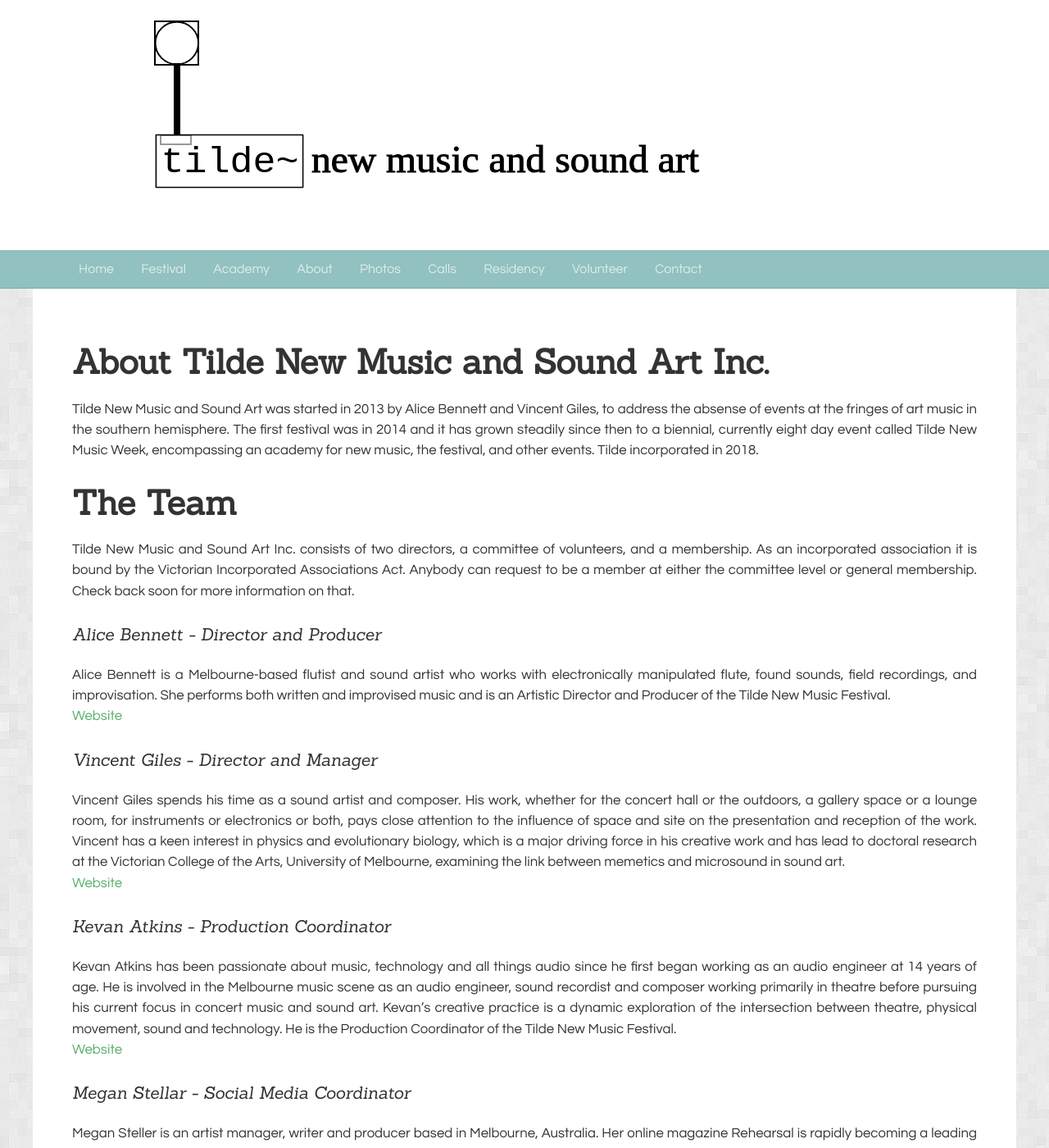
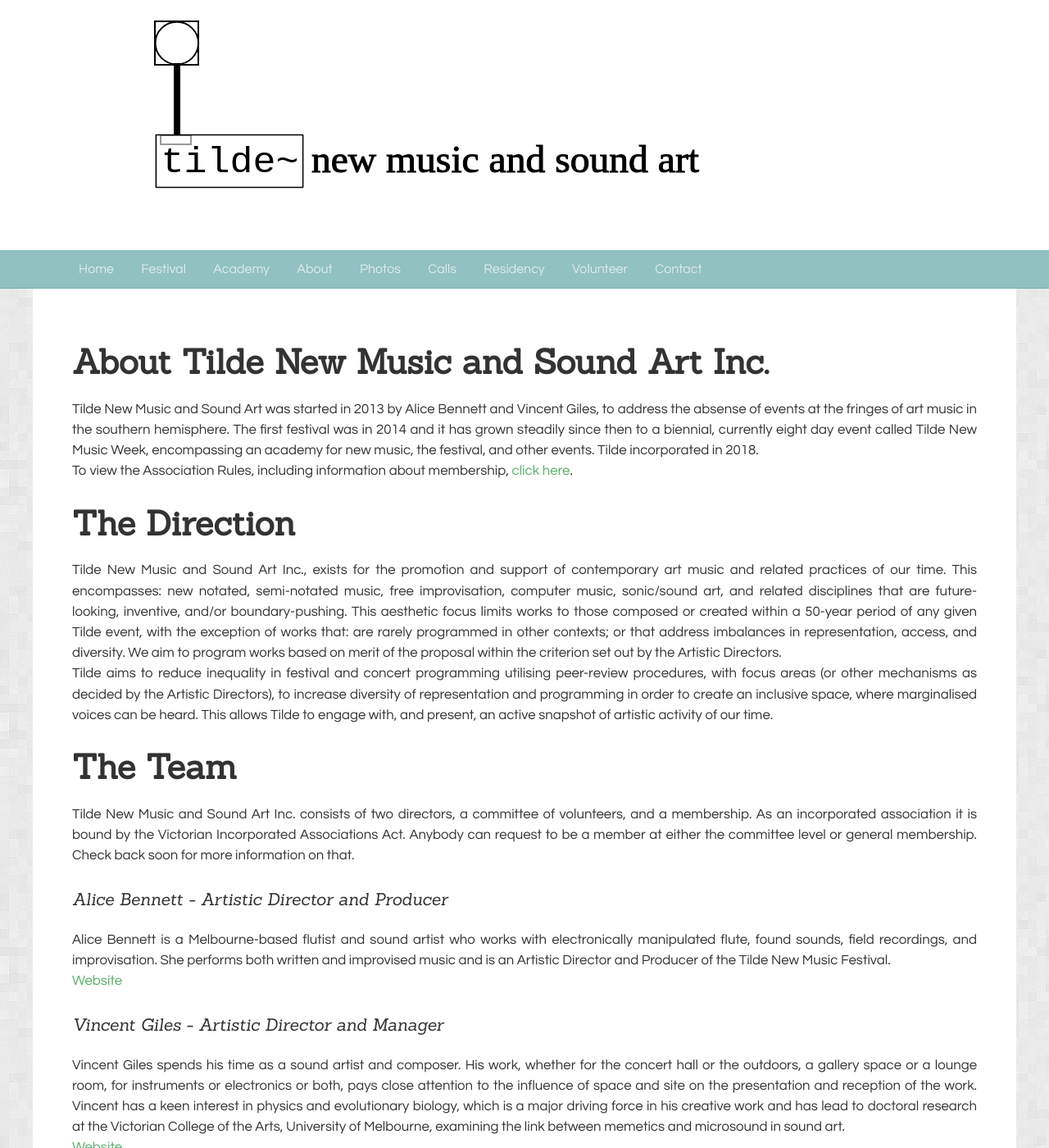
Before and after one commit to unclewalter/tilde-festival-website, a Jekyll site: the page built from pages/about.md, in a window 1280 px wide and 1400 px high. Shown: the whole window at 82% size. Built offline with Jekyll 4.4.1, drawn with Linux system fonts in a browser that asks for light colours.

Commit message:
updates incl rules

```diff
--- a/pages/about.md
+++ b/pages/about.md
@@ -4,16 +4,21 @@
 permalink: /about/
 published: true
 ---
-Tilde New Music and Sound Art was started in 2013 by Alice Bennett and Vincent Giles, to address the absense of events at the fringes of art music in the southern hemisphere. The first festival was in 2014 and it has grown steadily since then to a biennial, currently eight day event called Tilde New Music Week, encompassing an academy for new music, the festival, and other events. Tilde incorporated in 2018.
+Tilde New Music and Sound Art was started in 2013 by Alice Bennett and Vincent Giles, to address the absense of events at the fringes of art music in the southern hemisphere. The first festival was in 2014 and it has grown steadily since then to a biennial, currently eight day event called Tilde New Music Week, encompassing an academy for new music, the festival, and other events. Tilde incorporated in 2018.<br />
+To view the Association Rules, including information about membership, [click here](/images/tilde_RULES.pdf).
+
+# The Direction
+Tilde New Music and Sound Art Inc., exists for the promotion and support of contemporary art music and related practices of our time. This encompasses: new notated, semi-notated music, free improvisation, computer music, sonic/sound art, and related disciplines that are future-looking, inventive, and/or boundary-pushing. This aesthetic focus limits works to those composed or created within a 50-year period of any given Tilde event, with the exception of works that: are rarely programmed in other contexts; or that address imbalances in representation, access, and diversity. We aim to program works based on merit of the proposal within the criterion set out by the Artistic Directors.<br />
+Tilde aims to reduce inequality in festival and concert programming utilising peer-review procedures, with focus areas (or other mechanisms as decided by the Artistic Directors), to increase diversity of representation and programming in order to create an inclusive space, where marginalised voices can be heard. This allows Tilde to engage with, and present, an active snapshot of artistic activity of our time.
 
 # The Team
 Tilde New Music and Sound Art Inc. consists of two directors, a committee of volunteers, and a membership. As an incorporated association it is bound by the Victorian Incorporated Associations Act. Anybody can request to be a member at either the committee level or general membership. Check back soon for more information on that.
 
-## Alice Bennett - Director and Producer
+## Alice Bennett - Artistic Director and Producer
 Alice Bennett is a Melbourne-based flutist and sound artist who works with electronically manipulated flute, found sounds, field recordings, and improvisation. She performs both written and improvised music and is an Artistic Director and Producer of the Tilde New Music Festival.<br />
 [Website](http://www.alicebennett.net)
 
-## Vincent Giles - Director and Manager
+## Vincent Giles - Artistic Director and Manager
 Vincent Giles spends his time as a sound artist and composer. His work, whether for the concert hall or the outdoors, a gallery space or a lounge room, for instruments or electronics or both, pays close attention to the influence of space and site on the presentation and reception of the work. Vincent has a keen interest in physics and evolutionary biology, which is a major driving force in his creative work and has lead to doctoral research at the Victorian College of the Arts, University of Melbourne, examining the link between memetics and microsound in sound art.<br />
 [Website](http://www.vgiles.net)
 
```
